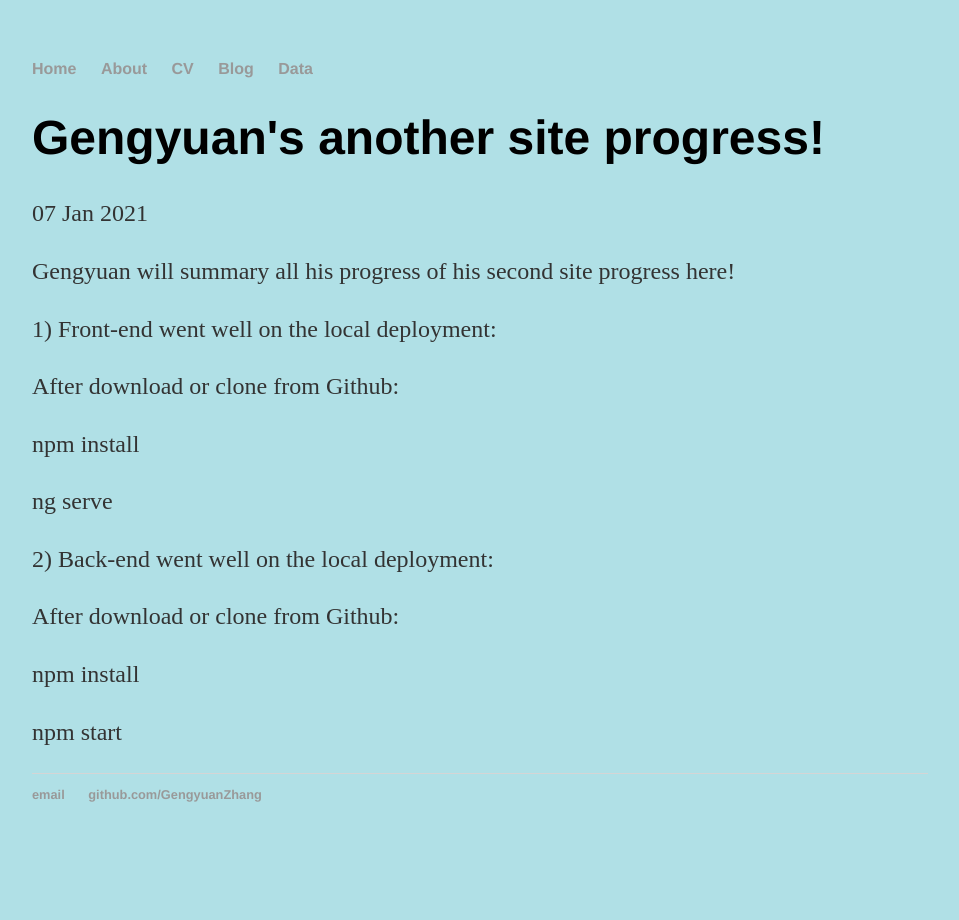
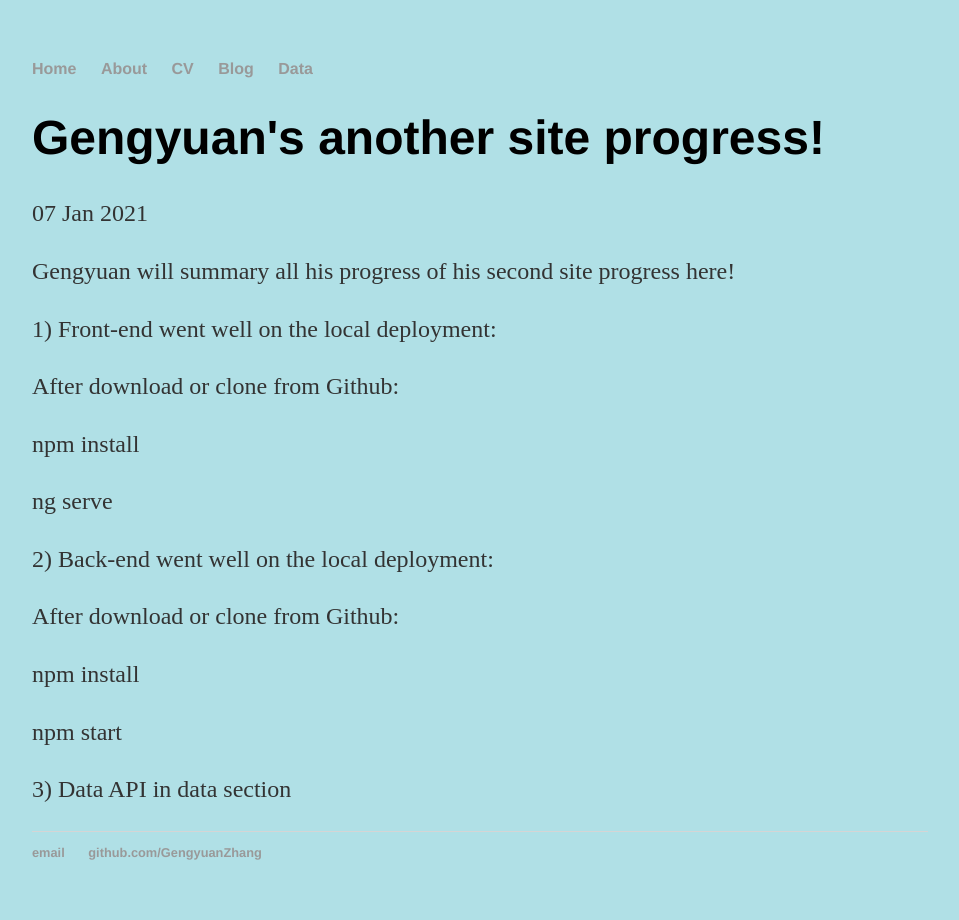
Before and after one commit to GengyuanZhang/GengyuanZhang.github.io, a Jekyll site: the page built from _posts/2021-01-07-gengyuan-zhang-tpe-progress.md, in a window 1280 px wide. Shown: the whole page, without its empty margins (160-1119 px from the left). Built offline with Jekyll 4.4.1, drawn with Linux system fonts in a browser that asks for light colours.

Commit message:
Update 2021-01-07-gengyuan-zhang-tpe-progress.md

```diff
--- a/_posts/2021-01-07-gengyuan-zhang-tpe-progress.md
+++ b/_posts/2021-01-07-gengyuan-zhang-tpe-progress.md
@@ -22,3 +22,5 @@ After download or clone from Github:
 npm install
 
 npm start
+
+3) Data API in data section
```
